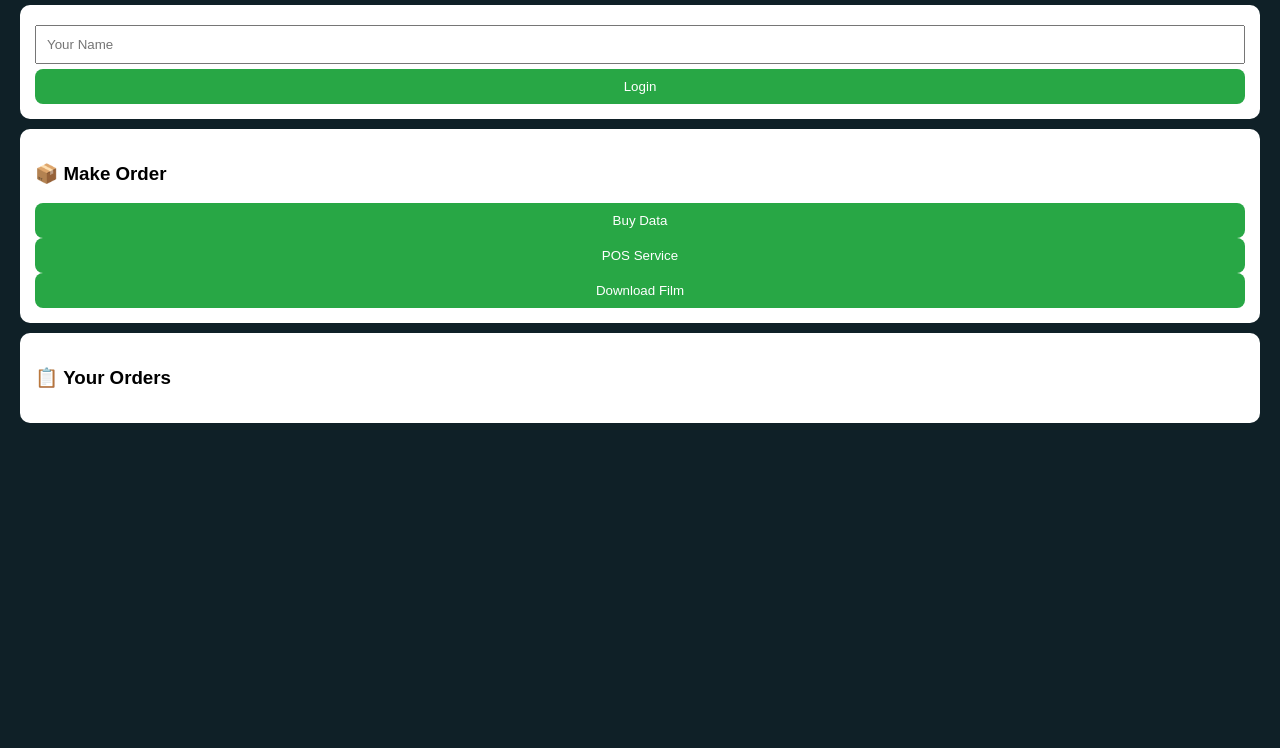
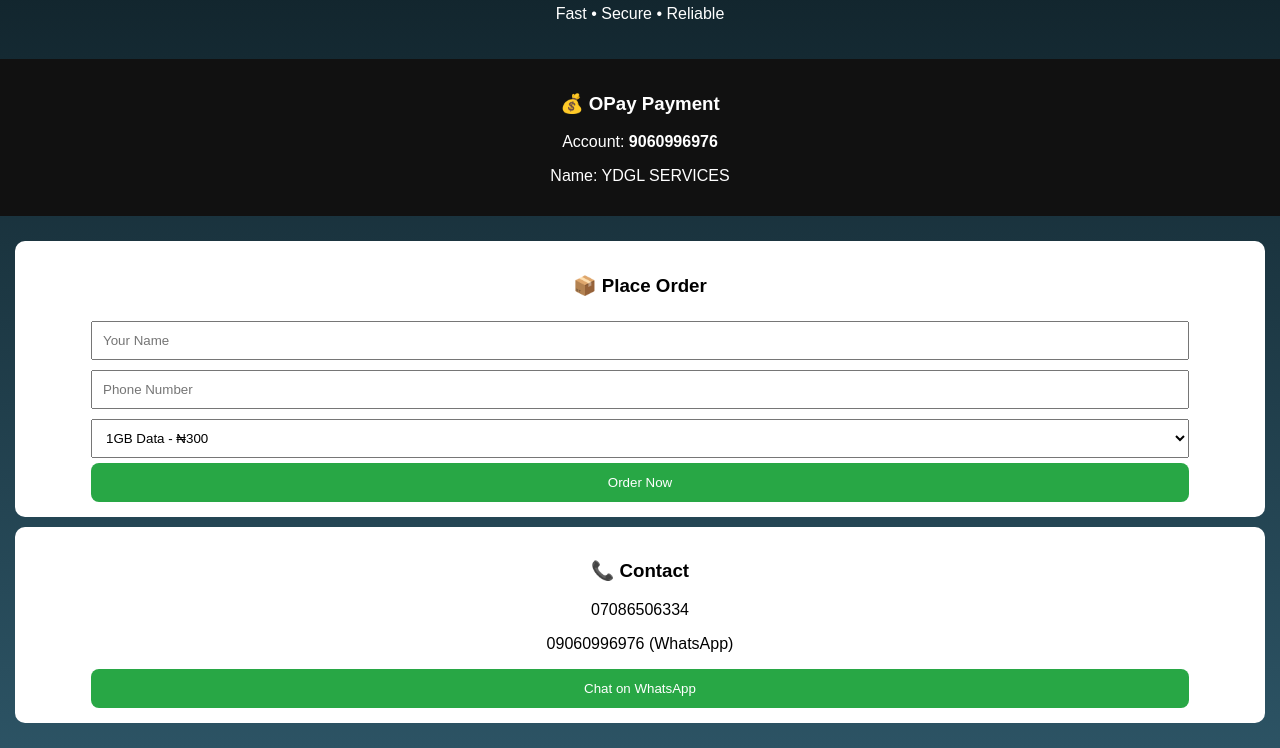
Before and after one commit to gwalloxhub/YDGL.com, a plain HTML site: page dashboard.html in a window 1280 px wide. Shown: the part 101-849 px from the top of the page. Before the commit the page ends 800 px from the top, so only its background shows below. Drawn offline with Linux system fonts and the light colour scheme.

Commit message:
Update dashboard title and enhance styling

```diff
--- a/dashboard.html
+++ b/dashboard.html
@@ -2,19 +2,24 @@
 <!DOCTYPE html>
 <html>
 <head>
-<title>YDGL Dashboard</title>
+<title>YDGL SMART SERVICES</title>
 <meta name="viewport" content="width=device-width, initial-scale=1">
 
 <style>
 body{
+  margin:0;
   font-family:Arial;
-  background:#0f2027;
+  background:linear-gradient(#0f2027,#2c5364);
   color:white;
-  margin:0;
+}
+
+header{
+  text-align:center;
+  padding:20px;
 }
 
 .container{
-  padding:20px;
+  padding:15px;
 }
 
 .card{
@@ -23,81 +28,99 @@
   padding:15px;
   margin:10px 0;
   border-radius:10px;
+  text-align:center;
+}
+
+input, select{
+  width:90%;
+  padding:10px;
+  margin:5px;
 }
 
 button{
+  width:90%;
+  padding:12px;
   background:#28a745;
   color:white;
   border:none;
-  padding:10px;
-  width:100%;
   border-radius:8px;
 }
 
-input{
-  width:100%;
-  padding:10px;
-  margin:5px 0;
+.opay{
+  background:#111;
+  padding:15px;
+  text-align:center;
 }
-
 </style>
 </head>
 
 <body>
 
+<header>
+<h2>YDGL SMART SERVICES</h2>
+<p>Fast • Secure • Reliable</p>
+</header>
+
+<div class="opay">
+<h3>💰 OPay Payment</h3>
+<p>Account: <b>9060996976</b></p>
+<p>Name: YDGL SERVICES</p>
+</div>
+
 <div class="container">
 
-<h2>👤 User Dashboard</h2>
+<div class="card">
 
-<div class="card">
-  <input type="text" id="name" placeholder="Your Name">
-  <button onclick="saveUser()">Login</button>
+<h3>📦 Place Order</h3>
+
+<input type="text" id="name" placeholder="Your Name">
+<input type="text" id="phone" placeholder="Phone Number">
+
+<select id="service">
+<option value="300">1GB Data - ₦300</option>
+<option value="600">2GB Data - ₦600</option>
+<option value="200">Movies - ₦200</option>
+<option value="100">POS - ₦100</option>
+</select>
+
+<button onclick="order()">Order Now</button>
+
 </div>
 
 <div class="card">
-  <h3>📦 Make Order</h3>
-  <button onclick="order('Data')">Buy Data</button>
-  <button onclick="order('POS')">POS Service</button>
-  <button onclick="order('Film')">Download Film</button>
-</div>
+<h3>📞 Contact</h3>
+<p>07086506334</p>
+<p>09060996976 (WhatsApp)</p>
 
-<div class="card">
-  <h3>📋 Your Orders</h3>
-  <ul id="orders"></ul>
+<button onclick="chat()">Chat on WhatsApp</button>
 </div>
 
 </div>
 
 <script>
-function saveUser(){
-  let name = document.getElementById("name").value;
-  localStorage.setItem("user", name);
-  alert("Welcome " + name);
+
+function order(){
+
+let name = document.getElementById("name").value;
+let phone = document.getElementById("phone").value;
+let amount = document.getElementById("service").value;
+
+if(!name || !phone){
+alert("Fill all details");
+return;
 }
 
-function order(type){
-  let user = localStorage.getItem("user") || "Guest";
-  let orders = JSON.parse(localStorage.getItem("orders") || "[]");
+let msg = `NEW ORDER:%0AName:${name}%0APhone:${phone}%0AAmount:₦${amount}%0AStatus: I will pay via OPay`;
 
-  orders.push(user + " ordered " + type);
-  localStorage.setItem("orders", JSON.stringify(orders));
+window.open(`https://wa.me/2349060996976?text=${msg}`);
 
-  loadOrders();
+alert("Send payment to OPay: 9060996976 and send proof on WhatsApp.");
 }
 
-function loadOrders(){
-  let orders = JSON.parse(localStorage.getItem("orders") || "[]");
-  let list = document.getElementById("orders");
-  list.innerHTML = "";
-
-  orders.forEach(o=>{
-    let li = document.createElement("li");
-    li.innerText = o;
-    list.appendChild(li);
-  });
+function chat(){
+window.location.href="https://wa.me/2349060996976";
 }
 
-loadOrders();
 </script>
 
 </body>
```
